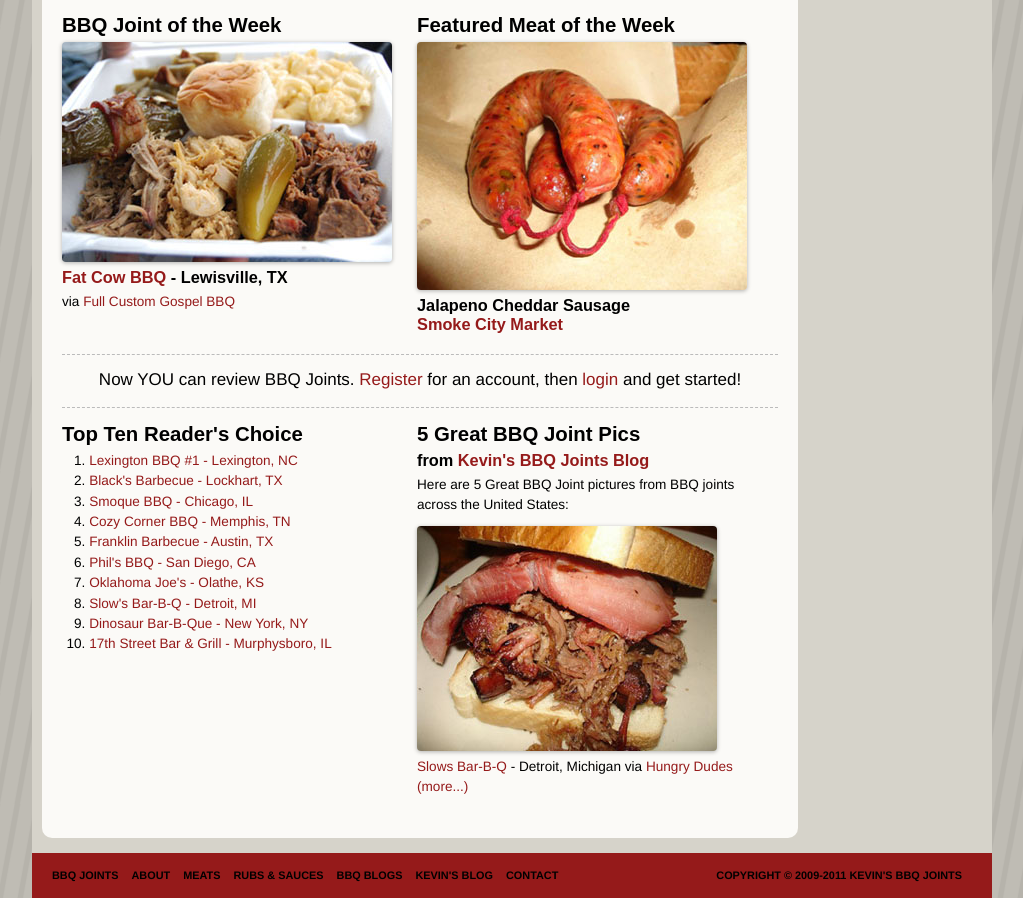
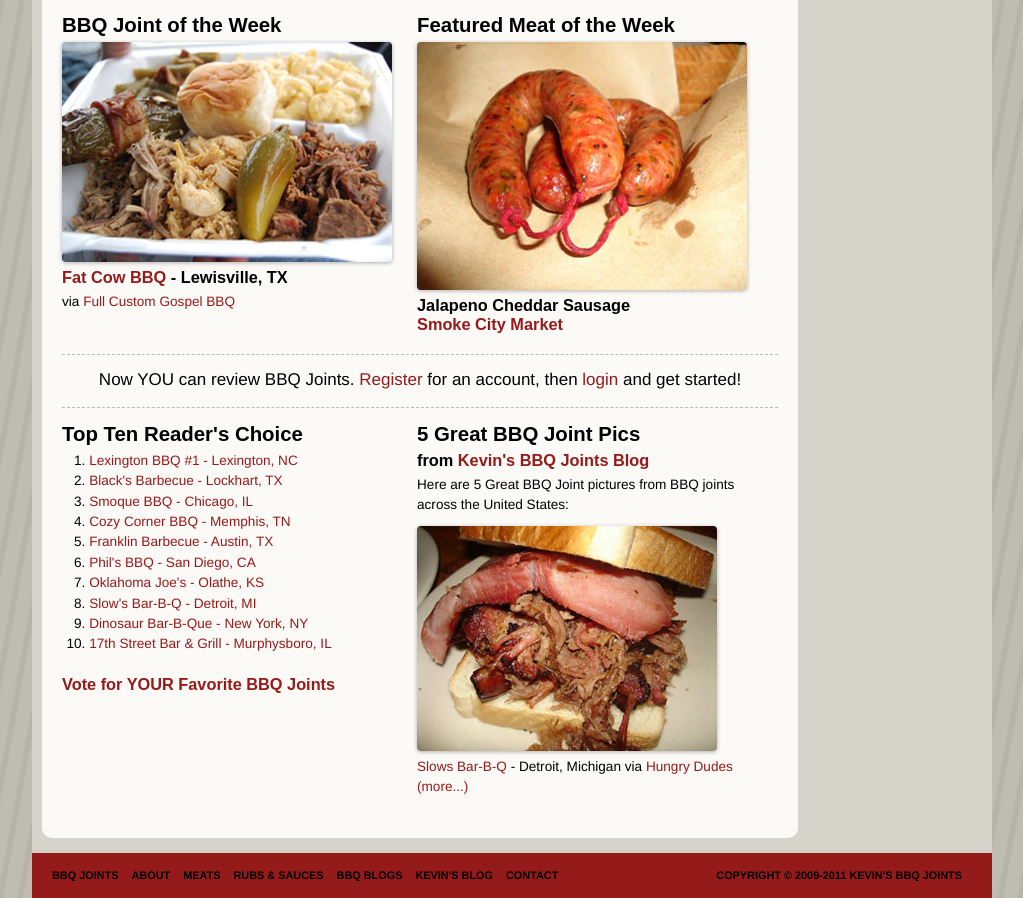
Before and after one commit to xtine/bbqjoints, a Django app: template templates/index.html in a window 1280 px wide. Shown: the part 306-1204 px from the top of the page, without its empty margins (128-1151 px from the left). Run offline with Django 3.2, Linux system fonts and the light colour scheme; the template is opened without the code that fills it, so the values that code supplies are empty; some libraries are stand-ins or nearby versions.

Commit message:
front page blog update

```diff
--- a/templates/index.html
+++ b/templates/index.html
@@ -45,6 +45,10 @@
             <li><a href="http://kevinsbbqjoints.com/joint/7/17th-Street-Bar--Grill---Murphysboro">17th Street Bar & Grill - Murphysboro, IL</a></li>
         </ol>
 
+        <br/>
+
+        <h4><a href="http://kevinsbbqjoints.com/blog/2011/05/26/vote-now-readers-choice-poll-favorite-bbq-joint/">Vote for YOUR Favorite BBQ Joints</a></h4>
+
     </div>
 
     <div class="frontFeatureBox">
```
